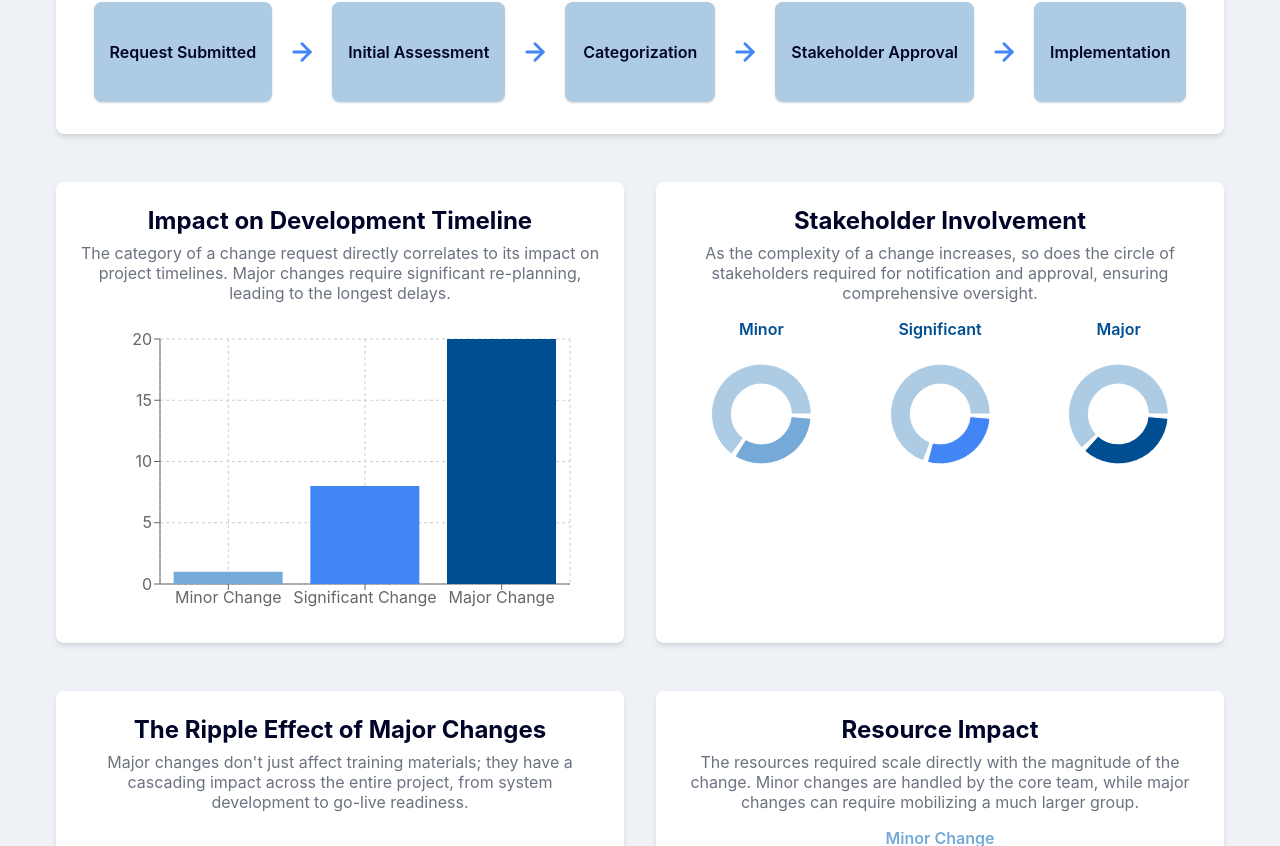
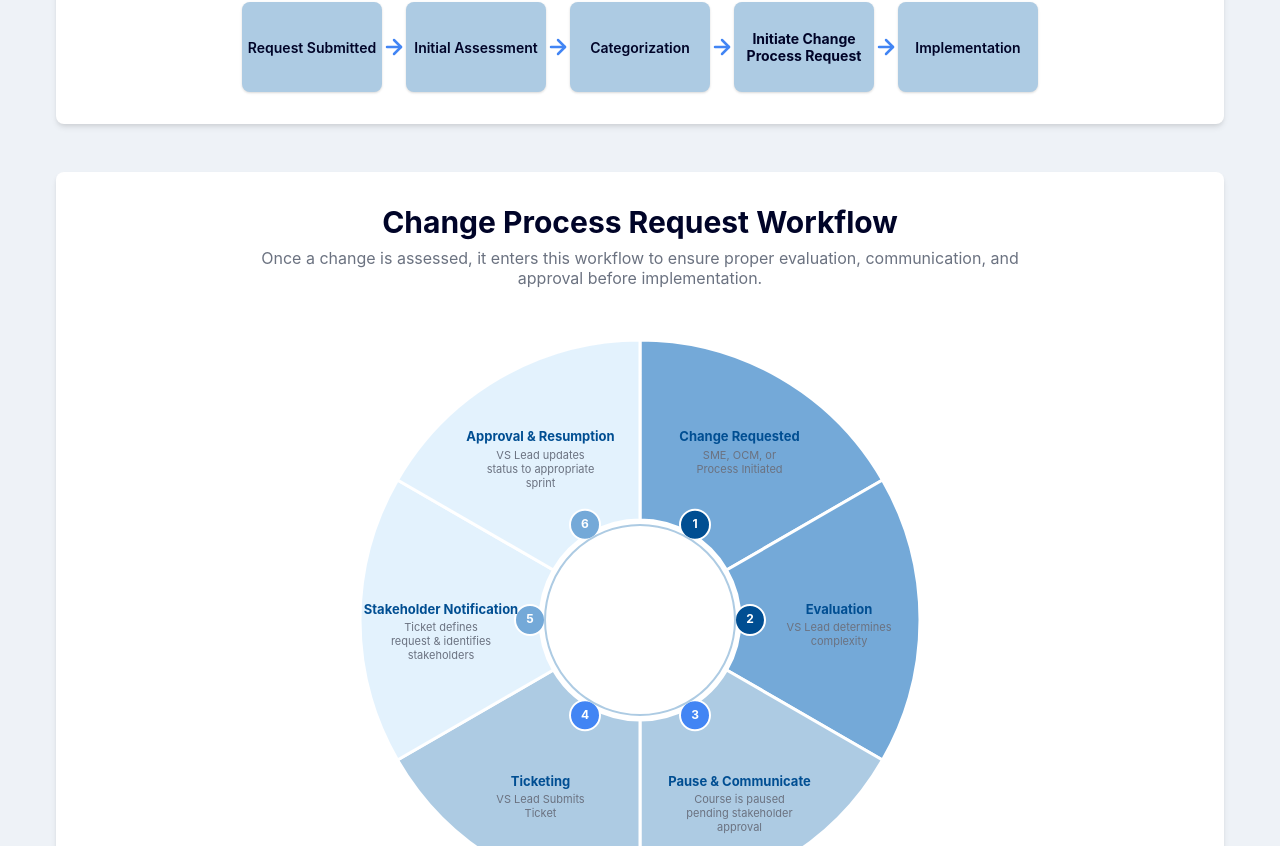
Before and after one commit to freeup86/trsh, a React (Create React App) app: page / in a window 1280 px wide. Shown: the part 574-1420 px from the top of the page. Built offline with nearby package versions, Linux system fonts and the light colour scheme.

Commit message:
created Change Process Request Workflow

```diff
--- a/src/ERPChangeControl.js
+++ b/src/ERPChangeControl.js
@@ -51,7 +51,7 @@ const ERPChangeControl = () => {
     { title: 'Request Submitted', subtitle: '' },
     { title: 'Initial Assessment', subtitle: '' },
     { title: 'Categorization', subtitle: '' },
-    { title: 'Stakeholder Approval', subtitle: '' },
+    { title: 'Initiate Change Process Request', subtitle: '' },
     { title: 'Implementation', subtitle: '' }
   ];
 
@@ -260,21 +260,182 @@ Please respond in the following JSON format:
           <p className="text-center text-gray-600 max-w-3xl mx-auto mb-8">
             This process ensures every change request is efficiently identified, assessed, and dispositioned, guaranteeing alignment and quality from submission to resolution.
           </p>
-          <div className="flex flex-wrap justify-center items-center gap-4">
+          <div className="overflow-x-auto">
+            <div className="flex flex-nowrap justify-center items-center gap-2 min-w-max px-4">
               {flowSteps.map((step, index) => (
                 <React.Fragment key={index}>
                   <div
-                  className="flex flex-col items-center justify-center text-center p-4 rounded-lg shadow"
-                  style={{ backgroundColor: colorPalette.veryLightBlue, minHeight: '100px', minWidth: '150px' }}
+                    className="flex flex-col items-center justify-center text-center p-3 rounded-lg shadow flex-shrink-0"
+                    style={{ backgroundColor: colorPalette.veryLightBlue, minHeight: '90px', width: '140px' }}
                   >
-                  <h4 className="font-semibold">{step.title}</h4>
-                  {step.subtitle && <p className="text-sm text-gray-600 mt-1">{step.subtitle}</p>}
+                    <h4 className={`text-sm ${step.title === 'Initiate Change Process Request' ? "font-bold" : "font-semibold"}`}>{step.title}</h4>
+                    {step.subtitle && <p className="text-xs text-gray-600 mt-1">{step.subtitle}</p>}
                   </div>
                   {index < flowSteps.length - 1 && (
-                  <ArrowRight className="mx-2" size={28} color={colorPalette.mediumBlue} style={{ strokeWidth: 2.5 }} />
+                    <ArrowRight className="flex-shrink-0" size={24} color={colorPalette.mediumBlue} style={{ strokeWidth: 2.5 }} />
                   )}
                 </React.Fragment>
               ))}
+            </div>
+          </div>
+        </section>
+
+        {/* Change Process Request Workflow */}
+        <section className="bg-white p-6 md:p-8 rounded-lg shadow-md mb-12">
+          <h2 className="text-3xl font-bold text-center mb-2" style={{ color: colorPalette.textColor }}>
+            Change Process Request Workflow
+          </h2>
+          <p className="text-center text-gray-600 max-w-3xl mx-auto mb-8">
+            Once a change is assessed, it enters this workflow to ensure proper evaluation, communication, and approval before implementation.
+          </p>
+
+          {/* Circular Workflow - Pie Chart Style */}
+          <div className="w-full flex justify-center">
+            <svg
+              width="600"
+              height="600"
+              viewBox="0 0 600 600"
+              className="max-w-full h-auto"
+            >
+              {/* Pie slices */}
+              {[
+                {
+                  number: "1",
+                  title: "Change Requested",
+                  subtitle: "SME, OCM, or Process Initiated",
+                  color: colorPalette.darkBlue,
+                  lightColor: colorPalette.lightBlue
+                },
+                {
+                  number: "2",
+                  title: "Evaluation",
+                  subtitle: "VS Lead determines complexity",
+                  color: colorPalette.darkBlue,
+                  lightColor: colorPalette.lightBlue
+                },
+                {
+                  number: "3",
+                  title: "Pause & Communicate",
+                  subtitle: "Course is paused pending stakeholder approval",
+                  color: colorPalette.mediumBlue,
+                  lightColor: colorPalette.veryLightBlue
+                },
+                {
+                  number: "4",
+                  title: "Ticketing",
+                  subtitle: "VS Lead Submits Ticket",
+                  color: colorPalette.mediumBlue,
+                  lightColor: colorPalette.veryLightBlue
+                },
+                {
+                  number: "5",
+                  title: "Stakeholder Notification",
+                  subtitle: "Ticket defines request & identifies stakeholders",
+                  color: colorPalette.lightBlue,
+                  lightColor: '#e3f2fd'
+                },
+                {
+                  number: "6",
+                  title: "Approval & Resumption",
+                  subtitle: "VS Lead updates status to appropriate sprint",
+                  color: colorPalette.lightBlue,
+                  lightColor: '#e3f2fd'
+                }
+              ].map((step, index) => {
+                const startAngle = (index * 60) - 90;
+                const endAngle = ((index + 1) * 60) - 90;
+                const outerRadius = 280;
+                const innerRadius = 100;
+
+                // Calculate path for pie slice
+                const x1 = 300 + Math.cos(startAngle * Math.PI / 180) * outerRadius;
+                const y1 = 300 + Math.sin(startAngle * Math.PI / 180) * outerRadius;
+                const x2 = 300 + Math.cos(endAngle * Math.PI / 180) * outerRadius;
+                const y2 = 300 + Math.sin(endAngle * Math.PI / 180) * outerRadius;
+                const x3 = 300 + Math.cos(startAngle * Math.PI / 180) * innerRadius;
+                const y3 = 300 + Math.sin(startAngle * Math.PI / 180) * innerRadius;
+                const x4 = 300 + Math.cos(endAngle * Math.PI / 180) * innerRadius;
+                const y4 = 300 + Math.sin(endAngle * Math.PI / 180) * innerRadius;
+
+                // Text positioning - moved inward for better fit
+                const midAngle = startAngle + 30;
+                const textRadius = innerRadius + ((outerRadius - innerRadius) * 0.55);
+                const textX = 300 + Math.cos(midAngle * Math.PI / 180) * textRadius;
+                const textY = 300 + Math.sin(midAngle * Math.PI / 180) * textRadius;
+
+                return (
+                  <g key={index}>
+                    {/* Pie slice */}
+                    <path
+                      d={`M ${x3} ${y3} L ${x1} ${y1} A ${outerRadius} ${outerRadius} 0 0 1 ${x2} ${y2} L ${x4} ${y4} A ${innerRadius} ${innerRadius} 0 0 0 ${x3} ${y3}`}
+                      fill={step.lightColor}
+                      stroke="white"
+                      strokeWidth="3"
+                      className="hover:opacity-80 transition-opacity cursor-pointer"
+                    />
+
+                    {/* Number circle - positioned at inner edge */}
+                    <circle
+                      cx={300 + Math.cos(midAngle * Math.PI / 180) * 110}
+                      cy={300 + Math.sin(midAngle * Math.PI / 180) * 110}
+                      r="15"
+                      fill={step.color}
+                      stroke="white"
+                      strokeWidth="2"
+                    />
+                    <text
+                      x={300 + Math.cos(midAngle * Math.PI / 180) * 110}
+                      y={300 + Math.sin(midAngle * Math.PI / 180) * 110}
+                      textAnchor="middle"
+                      dominantBaseline="middle"
+                      fill="white"
+                      fontSize="12"
+                      fontWeight="bold"
+                    >
+                      {step.number}
+                    </text>
+
+                    {/* Title text */}
+                    <text
+                      x={textX}
+                      y={textY - 10}
+                      textAnchor="middle"
+                      dominantBaseline="middle"
+                      fill={colorPalette.darkBlue}
+                      fontSize="13"
+                      fontWeight="bold"
+                    >
+                      {step.title}
+                    </text>
+
+                    {/* Subtitle text - wrapped */}
+                    <foreignObject
+                      x={textX - 55}
+                      y={textY}
+                      width="110"
+                      height="45"
+                    >
+                      <div className="text-center">
+                        <p className="text-xs text-gray-600 leading-tight break-words" style={{ fontSize: '11px' }}>
+                          {step.subtitle}
+                        </p>
+                      </div>
+                    </foreignObject>
+
+                  </g>
+                );
+              })}
+
+              {/* Center circle */}
+              <circle
+                cx="300"
+                cy="300"
+                r="95"
+                fill="white"
+                stroke={colorPalette.veryLightBlue}
+                strokeWidth="2"
+              />
+            </svg>
           </div>
         </section>
 
```
Lines whose indentation alone changed are shown as unchanged.
